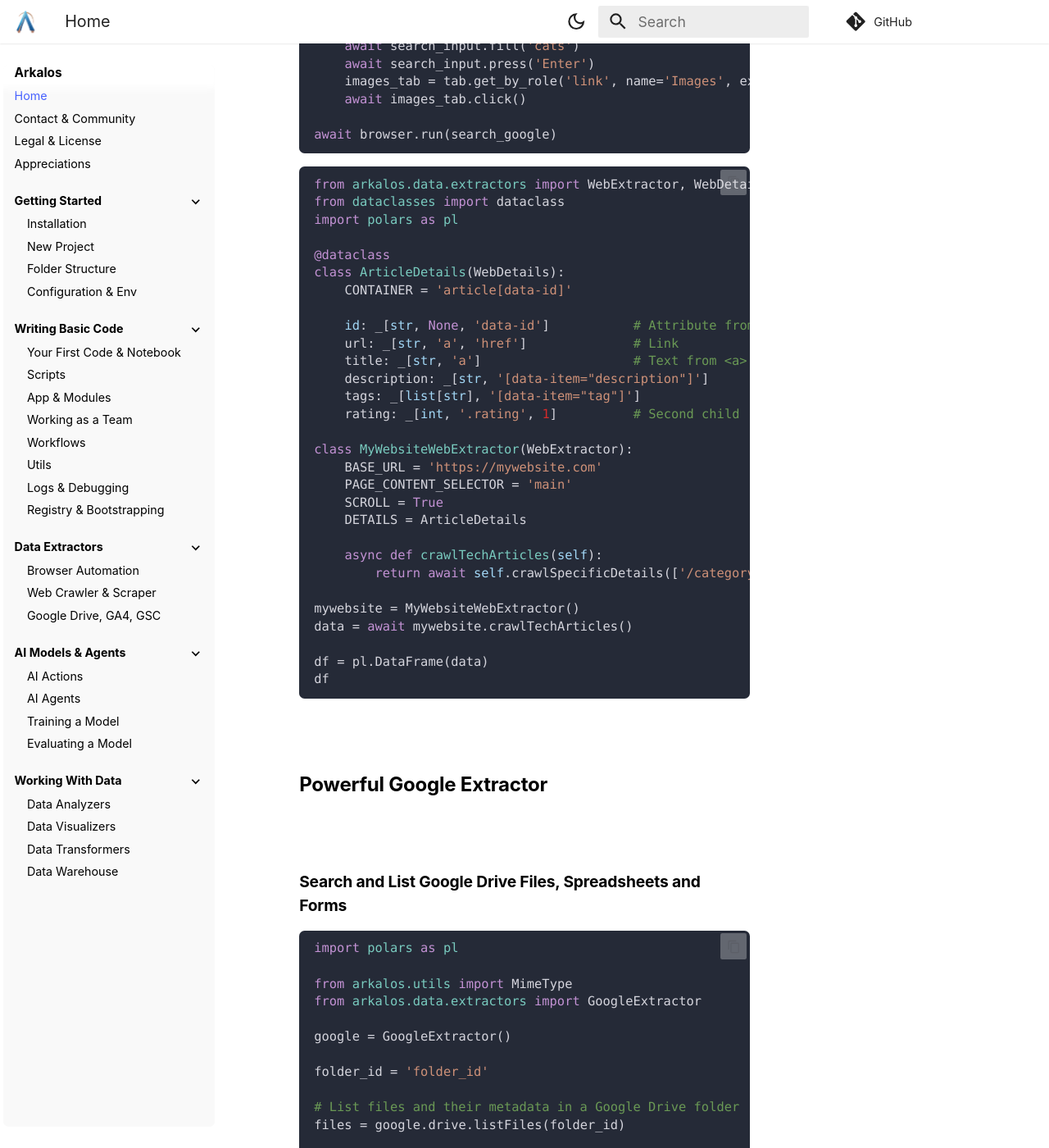
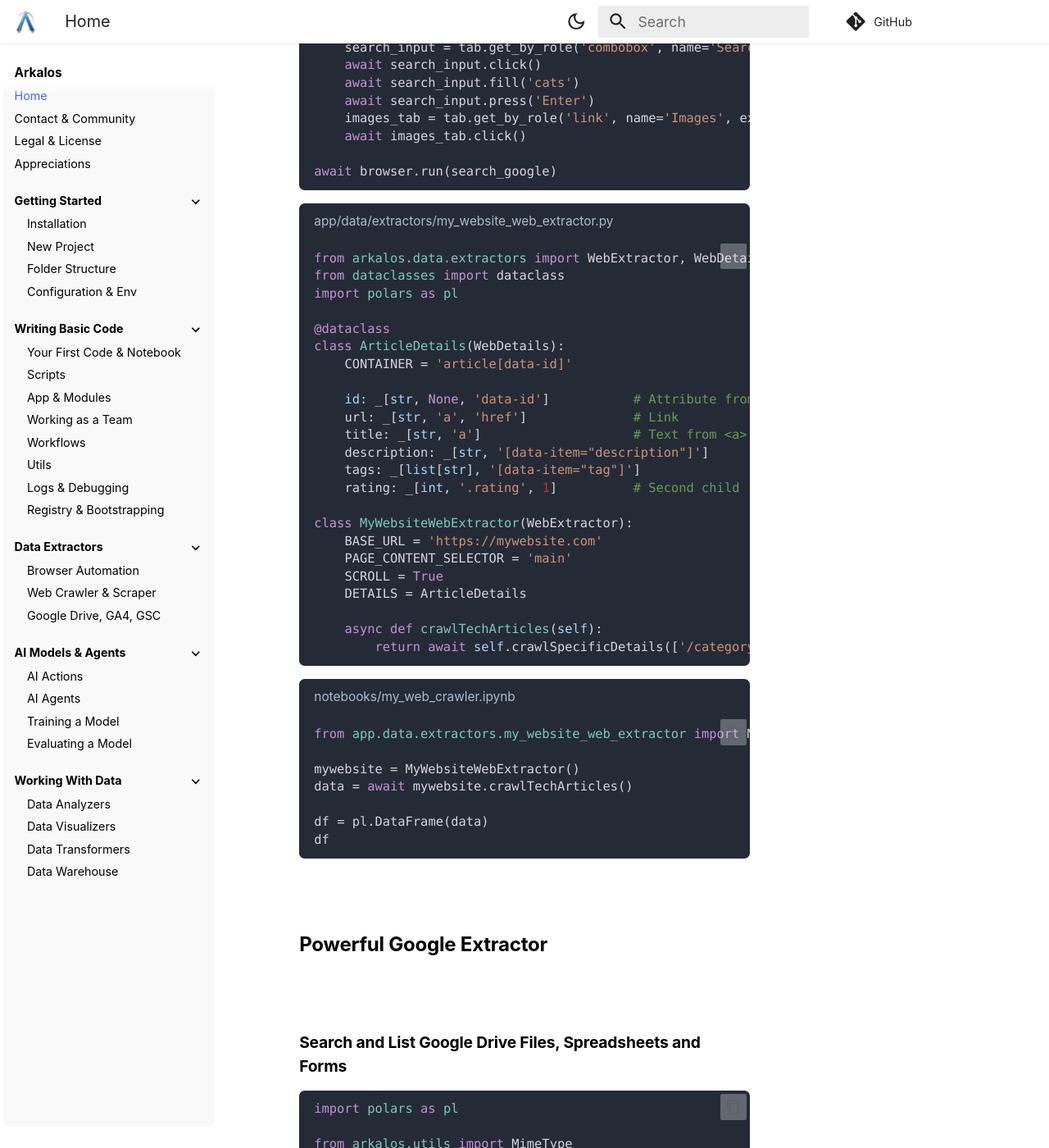
Before and after one commit to arkaloscom/arkalos-docs, an MkDocs documentation site: the page built from docs/index.md, in a window 1280 px wide and 1400 px high, scrolled down 8136 px. Shown: the whole window at 82% size. Built offline with MkDocs 1.6.1 and Material for MkDocs 9.7.7, drawn with Linux system fonts in a browser that asks for light colours; some web fonts are replaced; comment, search, counter and statistics services are not loaded; some of the changed text lies outside the part shown.

Commit message:
Update file path

````diff
--- a/docs/index.md
+++ b/docs/index.md
@@ -259,7 +259,7 @@ uv run scripts/ai/agent.py
 
 ## Web Browser Automation, Crawling and Scraping
 
-```python
+```python title="notebooks/browser.ipynb"
 from arkalos.browser import WebBrowser, WebBrowserTab
 
 browser = WebBrowser(WebBrowser.TYPE.REMOTE_CDP)
@@ -276,7 +276,7 @@ async def search_google(tab: WebBrowserTab):
 await browser.run(search_google)
 ```
 
-```python
+```python title="app/data/extractors/my_website_web_extractor.py"
 from arkalos.data.extractors import WebExtractor, WebDetails, _
 from dataclasses import dataclass
 import polars as pl
@@ -300,6 +300,10 @@ class MyWebsiteWebExtractor(WebExtractor):
 
     async def crawlTechArticles(self):
         return await self.crawlSpecificDetails(['/category/tech'])
+```
+
+```python title="notebooks/my_web_crawler.ipynb"
+from app.data.extractors.my_website_web_extractor import MyWebsiteWebExtractor
 
 mywebsite = MyWebsiteWebExtractor()
 data = await mywebsite.crawlTechArticles()
````
Also changed, not shown: docs/docs/web-crawler.md (+6 -4 lines).
